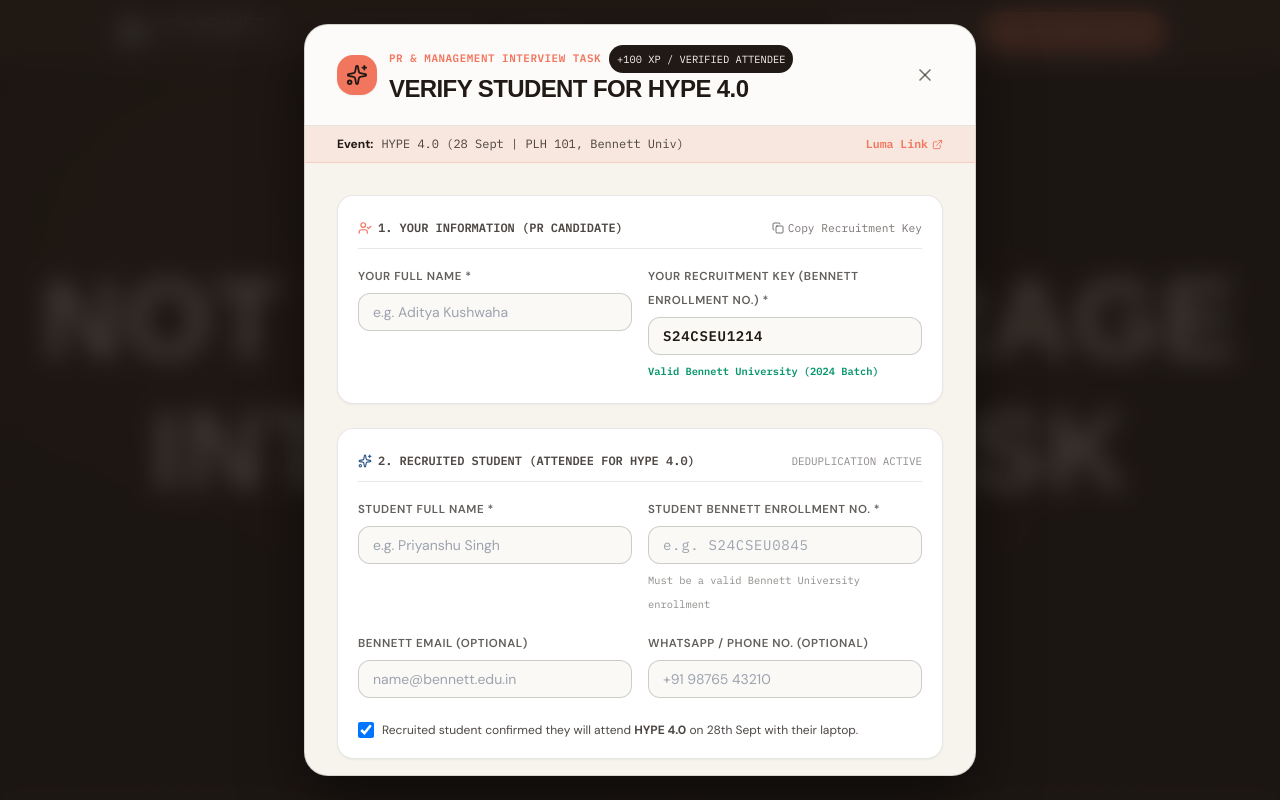
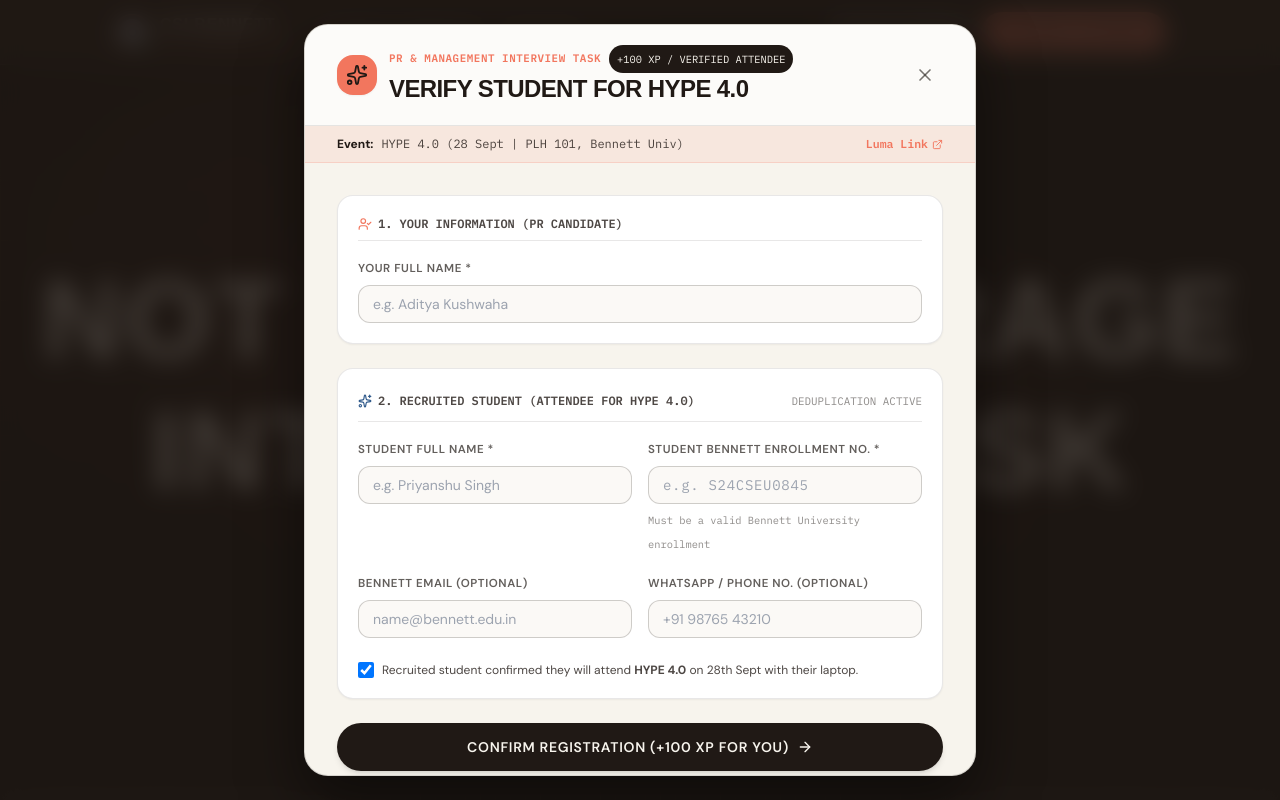
Before and after one commit to kushwahaaadi/csi-core-task, a React (Vite) app: page / in a window 1280 px wide. Both pictures are taken after a click on the button "VERIFY ATTENDEE". Shown: the top 800 px of the page. Built offline with nearby package versions, Linux system fonts and the light colour scheme; no server answers; the database is empty; a web font is replaced by a local one.

Commit message:
Add ConnectedNetwork component and update App.jsx

```diff
--- a/src/App.jsx
+++ b/src/App.jsx
@@ -29,9 +29,9 @@
   const [supabaseModalOpen, setSupabaseModalOpen] = useState(false);
   const [adminDashboardOpen, setAdminDashboardOpen] = useState(false);
 
-  // Default active candidate referral key (defaults to user's S24CSEU1214)
+  // Default active candidate referral key
   const [activeJuniorEnrollment, setActiveJuniorEnrollment] =
-    useState("S24CSEU1214");
+    useState("");
 
   useEffect(() => {
     const params = new URLSearchParams(window.location.search);
--- a/src/components/HypeEventBanner.jsx
+++ b/src/components/HypeEventBanner.jsx
@@ -18,7 +18,7 @@
 
 export default function HypeEventBanner({
   onOpenRegister,
-  candidateEnrollment = "S24CSEU1214",
+  candidateEnrollment = "",
 }) {
   const [copied, setCopied] = useState(false);
 
--- a/src/components/LeaderboardSection.jsx
+++ b/src/components/LeaderboardSection.jsx
@@ -30,7 +30,7 @@
   const [leaderboard, setLeaderboard] = useState([]);
   const [recentActivities, setRecentActivities] = useState([]);
   const [searchQuery, setSearchQuery] = useState("");
-  const [quickLookup, setQuickLookup] = useState("S24CSEU1214");
+  const [quickLookup, setQuickLookup] = useState("");
   const [lookupResult, setLookupResult] = useState(null);
   const [copiedLink, setCopiedLink] = useState(false);
   const [loading, setLoading] = useState(true);
--- a/src/components/PRHero.jsx
+++ b/src/components/PRHero.jsx
@@ -14,7 +14,7 @@
 
 export default function PRHero({
   onOpenRegister,
-  defaultEnrollment = "S24CSEU1214",
+  defaultEnrollment = "",
 }) {
   const [copied, setCopied] = useState(false);
 
--- a/src/components/PRIllustrations.jsx
+++ b/src/components/PRIllustrations.jsx
@@ -293,7 +293,7 @@
 }
 
 export function ReferralKeyCard({
-  enrollment = "S24CSEU1214",
+  enrollment = "",
   className = "w-full max-w-sm",
 }) {
   return (
--- a/src/components/PRRegisterModal.jsx
+++ b/src/components/PRRegisterModal.jsx
@@ -23,7 +23,7 @@
 }) {
   const [juniorName, setJuniorName] = useState("");
   const [juniorEnrollment, setJuniorEnrollment] = useState(
-    defaultJuniorEnrollment || "S24CSEU1214",
+    defaultJuniorEnrollment || "",
   );
 
   // Attendee state
@@ -233,21 +233,9 @@
                     <UserCheck size={14} className="text-blush" />
                     1. Your Information (PR Candidate)
                   </span>
-                  <button
-                    type="button"
-                    onClick={copyReferralKey}
-                    className="text-[0.7rem] font-mono text-soil/60 hover:text-blush flex items-center gap-1 transition-colors"
-                  >
-                    {copiedKey ? (
-                      <Check size={12} className="text-emerald-500" />
-                    ) : (
-                      <Copy size={12} />
-                    )}
-                    {copiedKey ? "Copied Key!" : "Copy Recruitment Key"}
-                  </button>
                 </div>
 
-                <div className="grid grid-cols-1 sm:grid-cols-2 gap-4">
+                <div className="grid grid-cols-1 gap-4">
                   <div>
                     <label className="block text-[0.72rem] font-semibold uppercase tracking-wider text-soil/70 mb-1">
                       Your Full Name *
@@ -260,33 +248,6 @@
                       onChange={(e) => setJuniorName(e.target.value)}
                       className="w-full rounded-xl border border-soil/20 bg-cream/50 px-3.5 py-2 text-sm text-soil focus:border-blush focus:outline-none focus:ring-2 focus:ring-blush/20"
                     />
-                  </div>
-
-                  <div>
-                    <label className="block text-[0.72rem] font-semibold uppercase tracking-wider text-soil/70 mb-1">
-                      Your Recruitment Key (Bennett Enrollment No.) *
-                    </label>
-                    <input
-                      type="text"
-                      required
-                      placeholder="e.g. S24CSEU1214"
-                      value={juniorEnrollment}
-                      onChange={(e) =>
-                        setJuniorEnrollment(e.target.value.toUpperCase())
-                      }
-                      className="w-full rounded-xl border border-soil/20 bg-cream/50 px-3.5 py-2 text-sm font-mono tracking-wider font-bold text-soil focus:border-blush focus:outline-none focus:ring-2 focus:ring-blush/20"
-                    />
-                    <div className="mt-1 flex items-center justify-between text-[0.65rem] font-mono">
-                      <span
-                        className={
-                          juniorVal.isValid
-                            ? "text-emerald-600 font-semibold"
-                            : "text-amber-600"
-                        }
-                      >
-                        {juniorVal.message || "Example: S24CSEU1214"}
-                      </span>
-                    </div>
                   </div>
                 </div>
               </div>
```
